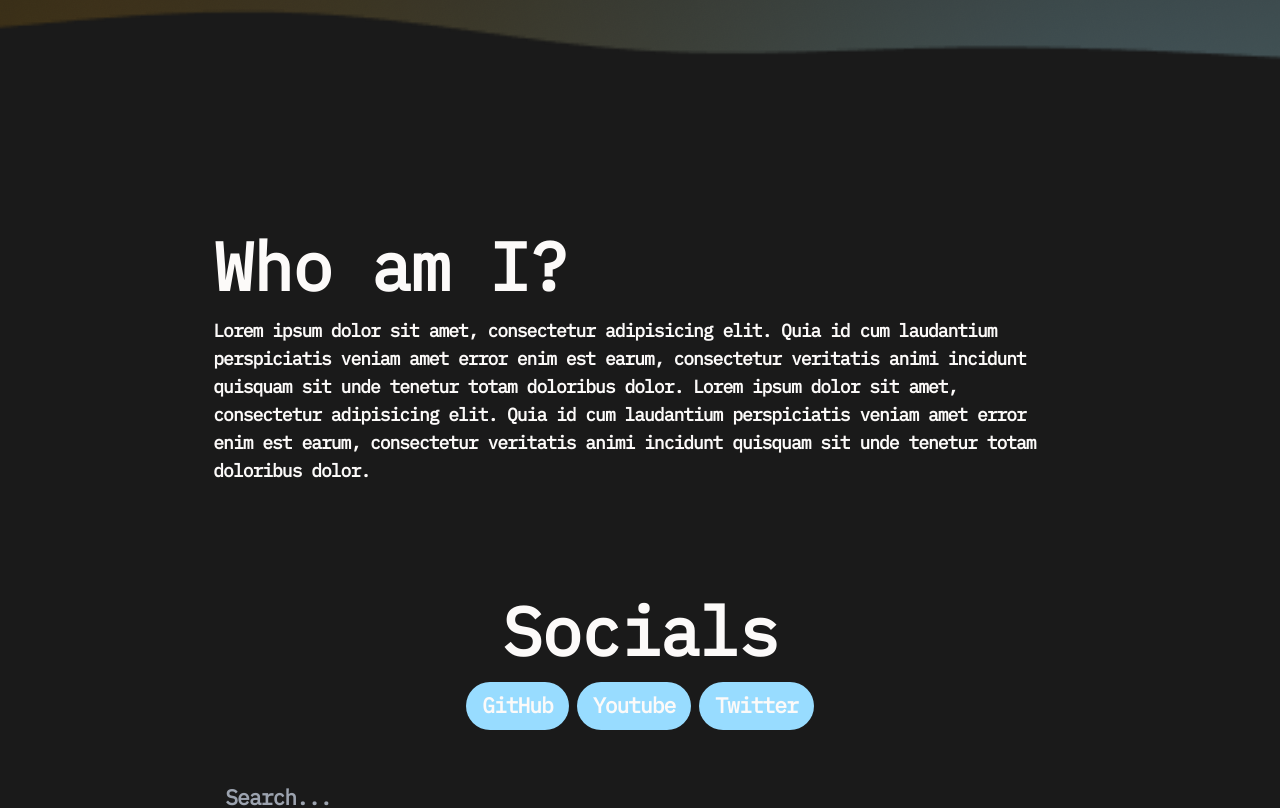
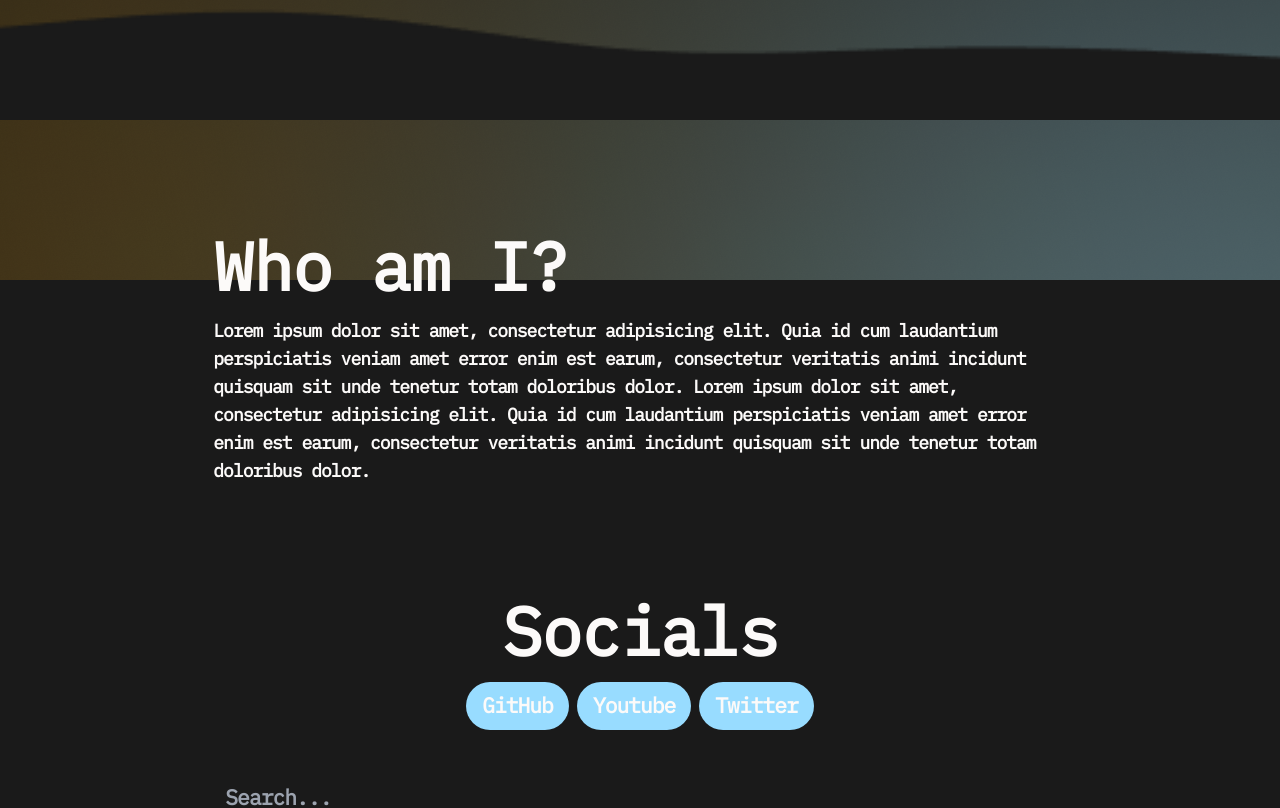
Before and after one commit to aapelix/aapelix.dev, a Next.js app: page / in a window 1280 px wide. Shown: the part 680-1488 px from the top of the page. Built offline with nearby package versions, Linux system fonts and the light colour scheme; no server answers; what tailwindcss-animated would draw is missing.

Commit message:
Update page.tsx

```diff
--- a/src/app/page.tsx
+++ b/src/app/page.tsx
@@ -49,7 +49,7 @@ export default function Home() {
 
   return (
     <>
-      <div className="w-screen h-screen absolute top-[100vh] pb-44 bg-[#1a1a1a]" />
+      <div className="w-screen h-screen absolute top-[120vh] bg-[#1a1a1a]" />
 
       {imageSrc && imgFocus && (
         <div
```
